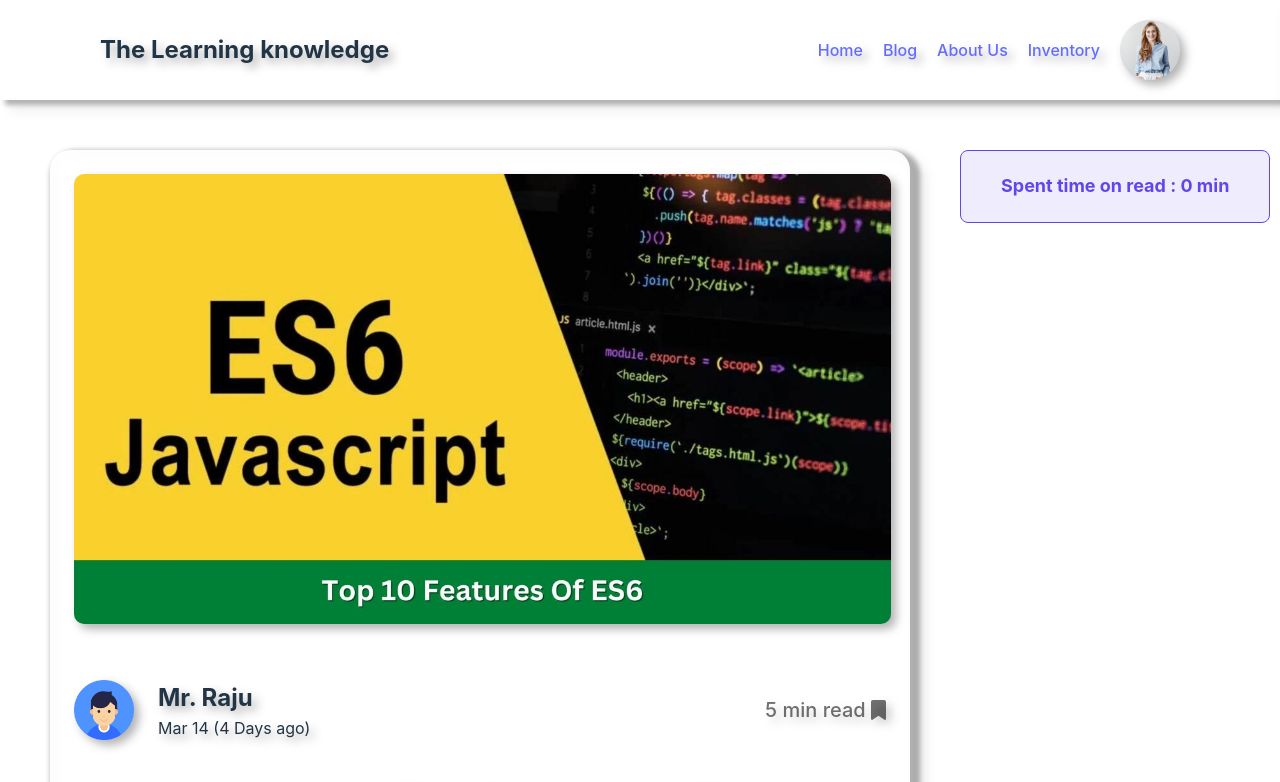
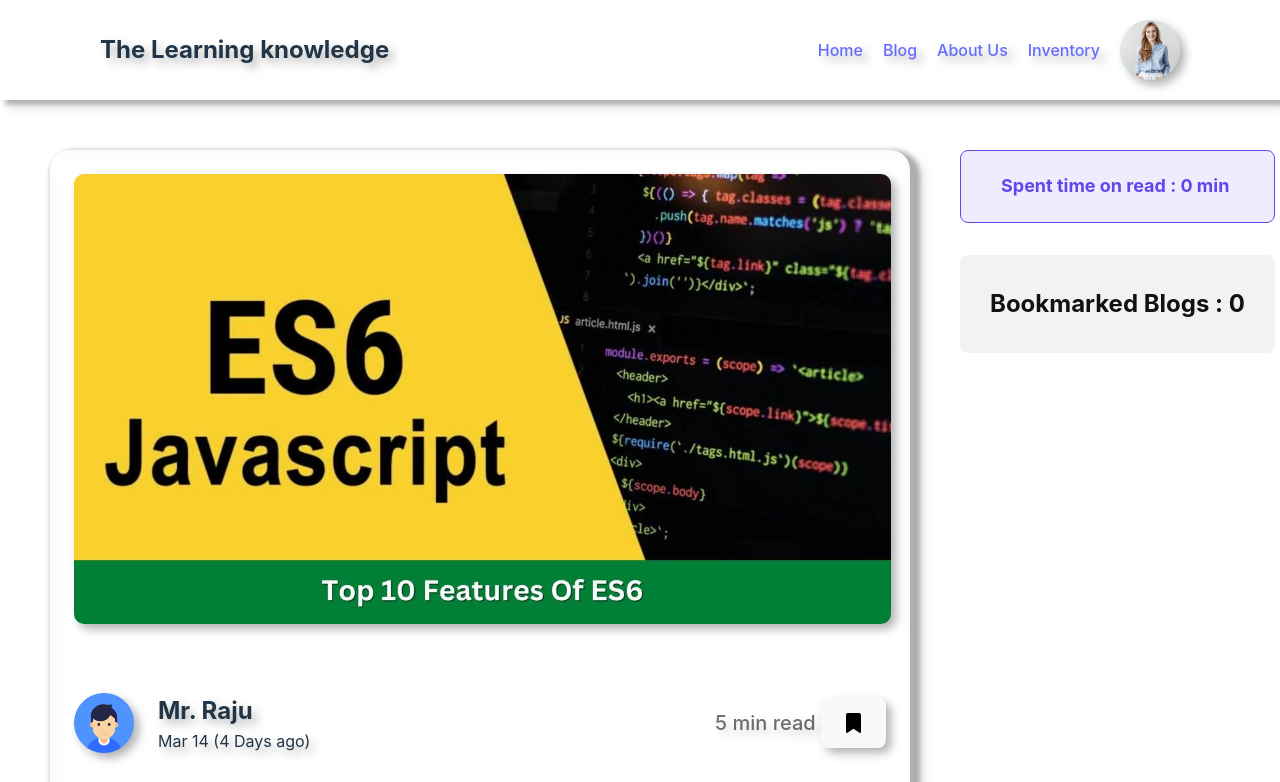
Before and after one commit to mdgausulislam/react-learning-knowledge-project, a React (Vite) app: page / in a window 1280 px wide. Shown: the top 782 px of the page. Built offline with nearby package versions, Linux system fonts and the light colour scheme.

Commit message:
update blog

```diff
--- a/src/components/Data/Data.jsx
+++ b/src/components/Data/Data.jsx
@@ -1,11 +1,13 @@
 import React from 'react';
 import './Data.css';
 import { FontAwesomeIcon } from '@fortawesome/react-fontawesome'
-import { faBookmark} from '@fortawesome/free-solid-svg-icons'
+import { faBookmark } from '@fortawesome/free-solid-svg-icons'
 
 const Data = (props) => {
     const { img, profile, name, date, reading, coder, coder1, text } = props.learn1;
     const handleToAdd = props.handleToAdd;
+    const handleToAddBookmark = props.handleToAddBookmark;
+
     return (
         <div className="data">
             <img className="image-caption" src={img} alt="" />
@@ -18,7 +20,7 @@ const Data = (props) => {
                     </div>
 
                 </div>
-                    <p className="read">{reading} min read <FontAwesomeIcon icon={faBookmark} /></p>
+                <p className="read">{reading} min read <button onClick={() => handleToAddBookmark(props.learn1)} > <FontAwesomeIcon icon={faBookmark} /></button></p>
             </div>
             <div className="info-details">
                 <h1 className="text-name">{text}</h1>
@@ -27,7 +29,7 @@ const Data = (props) => {
                     <p>{coder1}</p>
                 </div>
 
-                <button onClick={()=>handleToAdd(props.learn1)} className="mark" href="">Mark as read</button>
+                <button onClick={() => handleToAdd(props.learn1)} className="mark" href="">Mark as read</button>
             </div>
 
 
--- a/src/components/LoadData/LoadData.jsx
+++ b/src/components/LoadData/LoadData.jsx
@@ -7,6 +7,7 @@ const LoadData = () => {
 
     const [learner, setLearner] = useState([]);
     const [data, setData] = useState([]);
+    const [blog, setBlog] = useState([]);
     useEffect(() => {
         fetch('learning.json')
             .then(res => res.json())
@@ -18,6 +19,10 @@ const LoadData = () => {
         setData(newLearn);
     }
 
+    const handleToAddBookmark = (learn) => {
+        const newBlog = [...blog, learn];
+        setBlog(newBlog);
+    }
 
     return (
         <div className="data-container">
@@ -27,12 +32,14 @@ const LoadData = () => {
                         key={learn1.id}
                         learn1={learn1}
                         handleToAdd={handleToAdd}
+                    handleToAddBookmark={handleToAddBookmark}
                     ></Data>)
                 }
             </div>
             <div className="blog-container">
                 <Time
                     data={data}
+                    blog={blog}
                 ></Time>
             </div>
 
--- a/src/components/Time/Time.css
+++ b/src/components/Time/Time.css
@@ -1,4 +1,4 @@
-.data-analysis{
+.data-analysis {
     position: fixed;
 }
 
@@ -14,3 +14,15 @@
     background: rgba(96, 71, 236, 0.10);
     padding: 21px 40px;
 }
+
+.bookmark-blog {
+    color: #111;
+    font-family: Exo 2;
+    font-size: 24px;
+    font-style: normal;
+    font-weight: 700;
+    line-height: 160%;
+    border-radius: 8px;
+    background: rgba(17, 17, 17, 0.05);
+    padding: 30px;
+}
--- a/src/components/Time/Time.jsx
+++ b/src/components/Time/Time.jsx
@@ -2,20 +2,25 @@ import React from 'react';
 import './Time.css'
 
 const Time = (props) => {
-    const {data}=props;
-    let totalSpent=0;
-    let reading=0;
+    const { data } = props;
+    const {blog}=props;
+
+    let totalSpent = 0;
+    let totalBookmarks = 0;
+
     for (const time of data) {
+        totalSpent = totalSpent + time.reading;
+    }
 
-        totalSpent = totalSpent + time.reading;
-
+    for (const blogItem of blog) {
+            totalBookmarks = totalBookmarks + 1;
     }
 
     return (
         <div className="data-analysis">
-           <h5 className="spent-time">Spent time on read : {totalSpent} min</h5>
+            <h5 className="spent-time">Spent time on read : {totalSpent} min</h5>
+            <h4 className="bookmark-blog">Bookmarked Blogs : {totalBookmarks}</h4>
         </div>
     );
 };
-
 export default Time;
```
